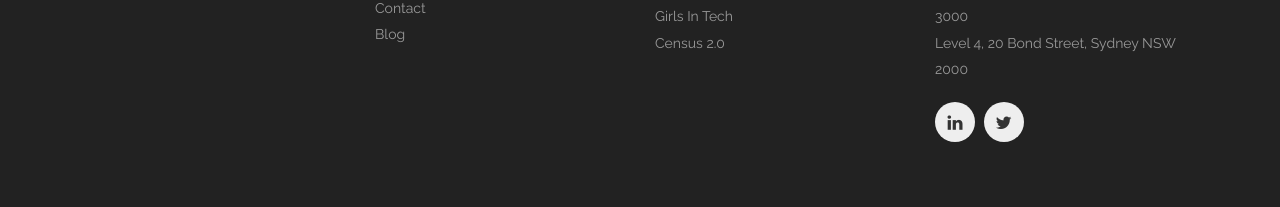
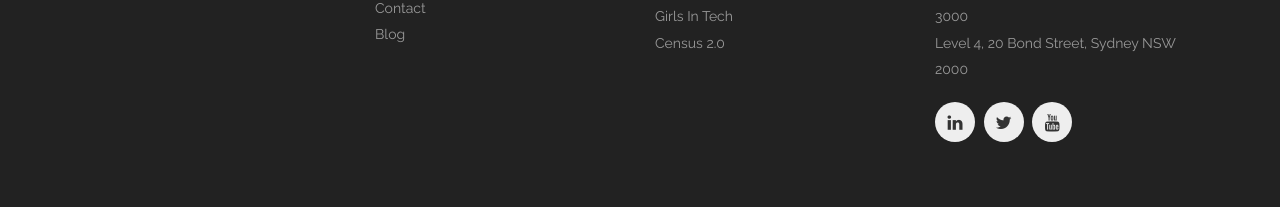
Before and after one commit to nonspecialist/cevoaustralia.github.io, a Jekyll site: the page built from index.html, in a window 1280 px wide. Shown: the part 4130-4337 px from the top of the page. Built offline with Jekyll 4.4.1, drawn with Linux system fonts in a browser that asks for light colours.

Commit message:
added link to cevo youtube channel

```diff
--- a/_data/social.yml
+++ b/_data/social.yml
@@ -2,3 +2,5 @@
   icon-class : 'fa fa-linkedin'
 - link: https://twitter.com/cevoaustralia
   icon-class : 'fa fa-twitter'
+- link: https://www.youtube.com/channel/UCeWwnMuG8a93Y5jf3ak2HIw
+  icon-class : 'fa fa-youtube'
```
